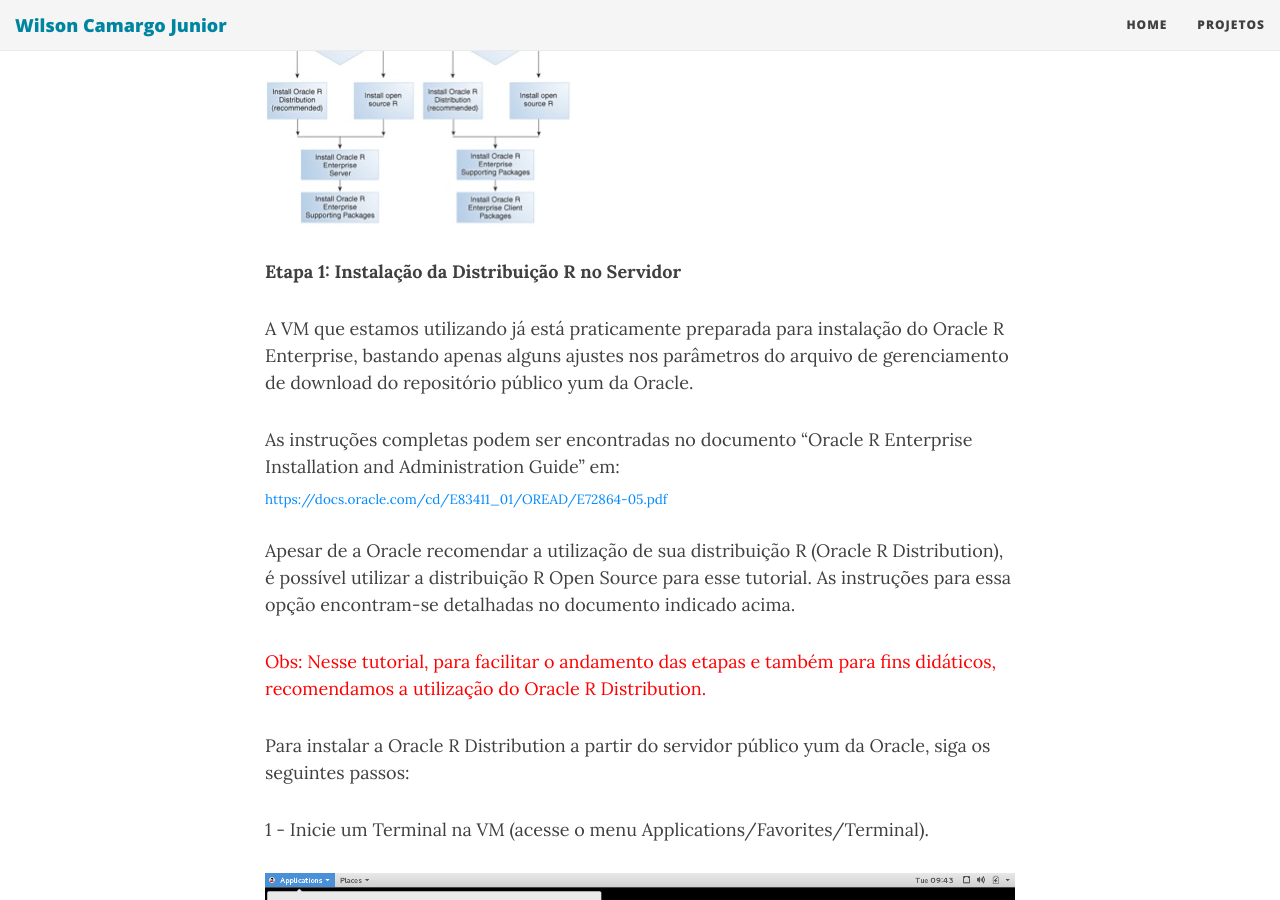
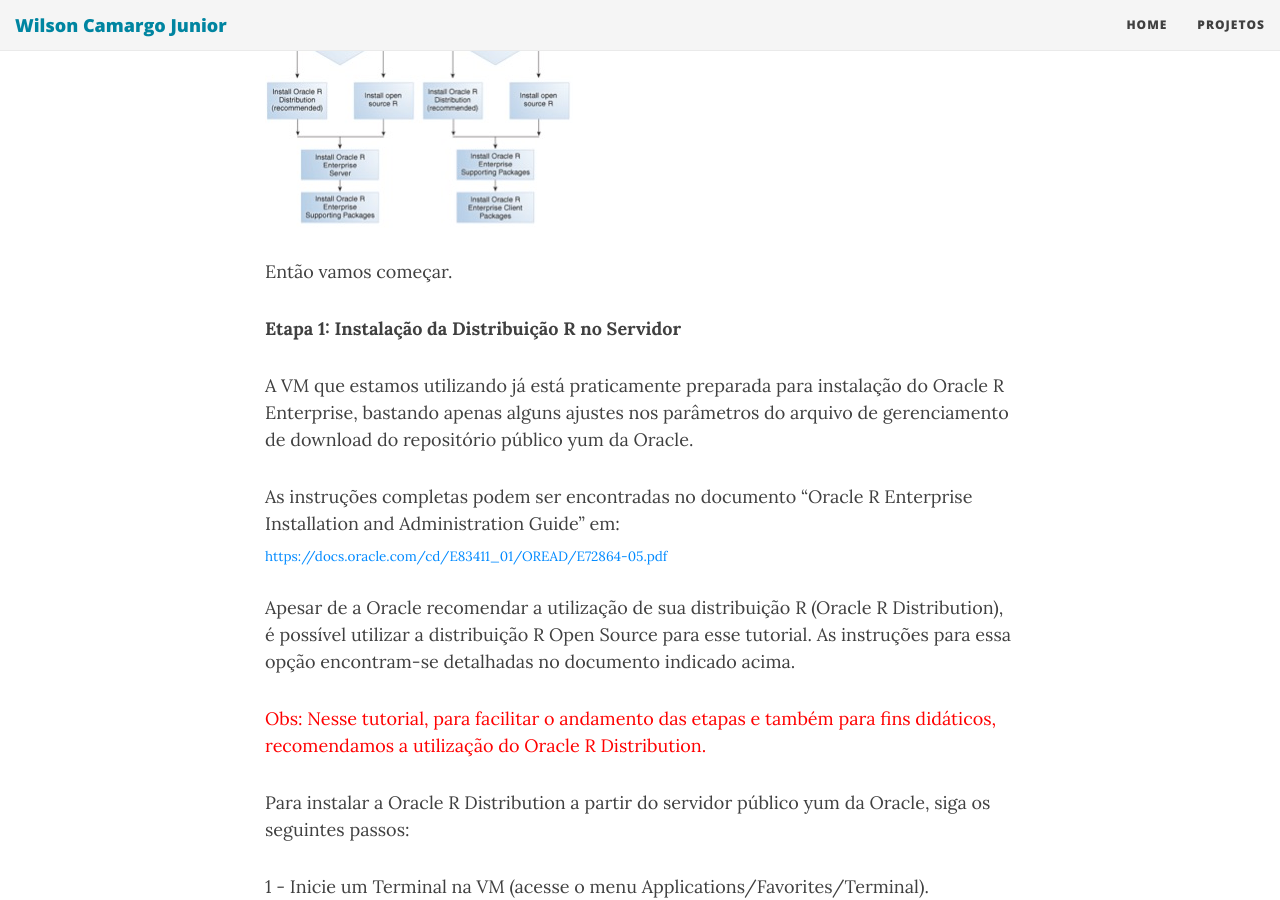
Before and after one commit to wilson-camargo-jr/teste, a Jekyll site: the page built from _posts/2018-06-18-ANN-ORE-P3.md, in a window 1280 px wide and 900 px high, scrolled down 1347 px. Built offline with Jekyll 4.4.1, drawn with Linux system fonts in a browser that asks for light colours; nearby versions of some CDN libraries; comment, search, counter and statistics services are not loaded.

Commit message:
Update 2018-06-18-ANN-ORE-P3.md

```diff
--- a/_posts/2018-06-18-ANN-ORE-P3.md
+++ b/_posts/2018-06-18-ANN-ORE-P3.md
@@ -20,6 +20,8 @@
 
 A figura abaixo ilustra os passos da instalação do Oracle R Enterprise Server e Client.
 ![](https://wilson-camargo-jr.github.io/img/installR.jpg)
+
+Então vamos começar.
 
 
 **Etapa 1: Instalação da Distribuição R no Servidor**
```
